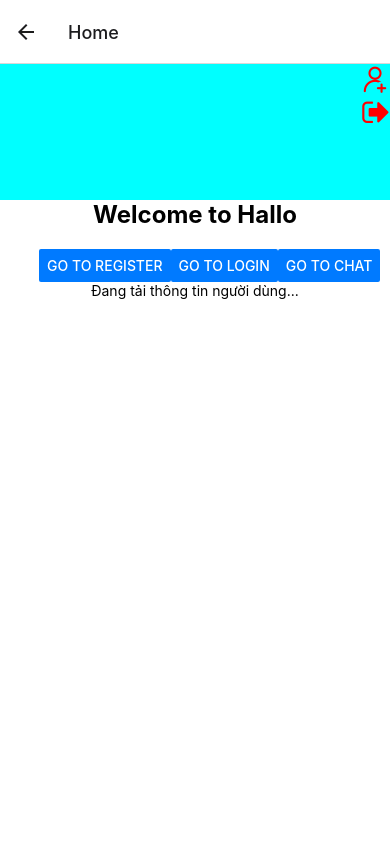
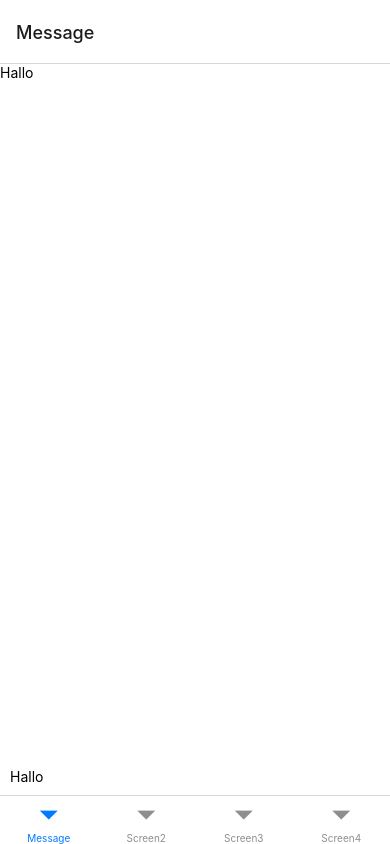
Before and after one commit to NhanTanDat/appchatmobile, a React Native app: screen /Home in a window 390 px wide. Built offline with nearby package versions, Linux system fonts and the light colour scheme; no server answers.

Commit message:
thêm bottom tab

```diff
--- a/App.js
+++ b/App.js
@@ -26,7 +26,7 @@ export default function App() {
       <Stack.Navigator>
 
         <Stack.Screen name="Login"  component={Login} />
-        <Stack.Screen name="Home" component={Home} />
+        <Stack.Screen name="Home" component={Home} options={{ headerShown: false }} />
         <Stack.Screen name="Register" component={Register} />
         <Stack.Screen name="Message" component={Message} />
 
--- a/modules/Home/AddfriendModal.js
+++ b/modules/Home/AddfriendModal.js
@@ -1,85 +1,18 @@
-/*import * as React from 'react';
-import { useState,useEffect } from 'react';
-import { Button, View, Text, TextInput, FlatList,Alert } from 'react-native';
-import { getRequest } from '../service';
-
-
-function AddfriendModal() {
-  const [searchQuery, setSearchQuery] = useState('');
-  const [searchResults, setSearchResults] = useState([]);
-
-
-  const findUser = async () => {
-    const apiUrl = 'http://localhost:3000/api/users/find/user';
-    const headers = {
-      'Content-Type': 'application/json; charset=utf-8',
-
-    };
-    console.log(searchQuery)
-    const requestBody = {
-
-    };
-
-    const response = await getRequest(
-      apiUrl,
-      JSON.stringify(requestBody)
-    );
-
-
-    if (!response.error) {
-      console.log(response);
-    } else {
-      console.log(response);
-    }
-  };
-const renderItem = ({ item }) => (
-  <TouchableOpacity>
-      <Text>{item.name}</Text>
-      <Text>{item.email}</Text>
-      <Text>{item.phone}</Text>
-  </TouchableOpacity>
-);
-
-
-
-  return (
-    <View style={{ flex: 1, alignItems: 'center', justifyContent: 'flex-start',backgroundColor:"blue",width:"90%" }}>
-        <View style={{flexDirection:"row",backgroundColor:"red"}}>
-        <TextInput
-                placeholder="Enter phone, name, or email"
-                value={searchQuery}
-                onChangeText={text => setSearchQuery(text)}
-                style={{ borderWidth: 1, borderColor: '#ccc', padding: 10, marginBottom: 10 }}
-            />
-            <Button title="Search" onPress={findUser} />
-
-
-        </View>
-
-
-
-    </View>
-  );
-}
-
-export default AddfriendModal
-// ... other code from the previous section
-*/
 import * as React from 'react';
 import { useState, useEffect } from 'react';
-import { Button, View, Text, TextInput, FlatList, TouchableOpacity, StyleSheet, ActivityIndicator } from 'react-native';
+import { Button, View, Text, TextInput, FlatList, TouchableOpacity, StyleSheet, ActivityIndicator, ScrollView } from 'react-native';
 import { getRequest, postRequest } from '../service';
 import IntroduceUser from './IntroduceUser';
 import FriendRequest from './FriendRequest';
 
 function AddfriendModal() {
   const [searchQuery, setSearchQuery] = useState('');
-  const [searchResults, setSearchResults] = useState([{},{}]);
-  const[receiverId,setReceiverId]=useState('');
+  const [searchResults, setSearchResults] = useState([]);
   const [isLoading, setIsLoading] = useState(false);
-  const [error, setError] = useState(null);
-  const _id= localStorage.getItem('_id');
+  const _id = localStorage.getItem('_id');
   let selectedFriendId = null;
+  const [responseMessage, setResponseMessage] = useState('');
+
 
   useEffect(() => {
     const fetchUsers = async () => {
@@ -88,15 +21,12 @@ function AddfriendModal() {
         const apiUrl = 'http://localhost:3000/api/users/find/user';
         const requestBody = { data: searchQuery };
 
-        const response = await postRequest(apiUrl, JSON.stringify(requestBody)); // Truyền requestBody vào hàm getRequest
-        console.log(response);
+        const response = await postRequest(apiUrl, JSON.stringify(requestBody));
 
         if (!response.error) {
           setSearchResults(response);
-          console.log(1)
-          console.log(searchResults)
         } else {
-          setError(response.message);
+          console.error('Error fetching users:', response.message);
         }
       } finally {
         setIsLoading(false);
@@ -110,76 +40,59 @@ function AddfriendModal() {
   const handleSearch = (text) => {
     setSearchQuery(text);
   };
+
   const handleSelectFriend = (friendId) => {
+    selectedFriendId = friendId;
+    handlesendFriendRequest();
+  };
 
-    selectedFriendId = friendId;
-    console.log('====================================1111');
-    console.log(selectedFriendId)
-    console.log('====================================1111');
+  const handlesendFriendRequest = () => {
+    sendFriendRequest();
+  };
 
-    handlesendFriendRequest()
-  };
-  const handlesendFriendRequest=() => {
-
-    sendFriendRequest()
-  };
-  const renderItem = ({ item  }) => (
-    <View style={{flexDirection:"row",backgroundColor:"yellow"}}>
+  const renderItem = ({ item }) => (
+    <View style={{ flexDirection: "row", backgroundColor: "yellow" }}>
       <TouchableOpacity style={styles.userItem}>
         <View>
           <Text>id: {item._id}</Text>
           <Text>Name: {item.name}</Text>
           <Text>Email: {item.email}</Text>
           <Text>Phone: {item.phone}</Text>
-          {/* Hiển thị các thuộc tính khác của person nếu cần */}
         </View>
-    </TouchableOpacity >
+      </TouchableOpacity>
       <TouchableOpacity onPress={() => handleSelectFriend(item._id)}>
         <Text>Kết bạn</Text>
       </TouchableOpacity>
     </View>
-
   );
 
-
-
-
-  ////Gửi lời mời kết bạn
- const sendFriendRequest = async (senderId, receiverId) => {
+  const sendFriendRequest = async () => {
     try {
       const apiUrl = `http://localhost:3000/api/users/sendfriendrequest`;
       const requestBody = {
-
         senderId: _id,
         receiverId: selectedFriendId
       };
-    const response = await postRequest(
-      apiUrl,
-      JSON.stringify(requestBody)
-    );
-      // Check if the request was successful
+      const response = await postRequest(apiUrl, JSON.stringify(requestBody));
+
       if (response.error) {
-        // If there was an error, handle it
         console.error('Error sending friend request:', response.message);
+        setResponseMessage(response.message);
         throw new Error('Failed to send friend request');
       }
+
       if (!response.error) {
-
-
-        console.log('====================================');
         console.log(response);
-        console.log('====================================');
       }
 
     } catch (error) {
-      // Handle any errors that occur during the process
       console.error('Error sending friend request:', error.message);
       throw error;
     }
   };
 
-
   return (
+    <ScrollView style={{ width: "100%", height: "100%" }}>
       <View style={styles.container}>
         <View style={styles.searchContainer}>
           <TextInput
@@ -198,17 +111,14 @@ function AddfriendModal() {
           ) : null}
           {isLoading ? <ActivityIndicator size="small" /> : null}
         </View>
+        <Text>{responseMessage}</Text>
         <View style={{ width: '100%', height: '100%', flex: 1 }}>
-        <View>
-          <Text>{receiverId}</Text>
+          <FriendRequest></FriendRequest>
+          <IntroduceUser></IntroduceUser>
         </View>
-        <FriendRequest></FriendRequest>
-
-        <IntroduceUser></IntroduceUser>
-
 
       </View>
-    </View>
+    </ScrollView>
   );
 }
 
@@ -223,7 +133,7 @@ const styles = StyleSheet.create({
   searchContainer: {
     flexDirection: 'column',
     backgroundColor: '#E0FFFF',
-    width:"100%"
+    width: "100%"
   },
   input: {
     borderWidth: 1,
@@ -235,19 +145,15 @@ const styles = StyleSheet.create({
   list: {
     flex: 1,
   },
-  error: {
-    color: 'red',
-    marginVertical: 10,
-  },
   userItem: {
     padding: 10,
     borderBottomWidth: 1,
     borderBottomColor: '#ccc',
-    width:"80%"
+    width: "80%"
   },
   userName: {
     fontWeight: 'bold',
-  },
+  }
 });
 
 export default AddfriendModal;
--- a/modules/Home/FriendRequest.js
+++ b/modules/Home/FriendRequest.js
@@ -127,7 +127,7 @@ useEffect(() => {
 )}
 
 {registerError && (
-  <Text>Error: {JSON.stringify(registerError)}</Text>
+  <Text>Error: {response.message}</Text>
 )}
     </View>
   )
--- a/modules/Home/Home.js
+++ b/modules/Home/Home.js
@@ -1,176 +1,249 @@
-import React, { useState,useEffect, useCallback } from 'react';
-import { View, Text, Button, TouchableOpacity, Modal } from 'react-native';
+// import React, { useState,useEffect, useCallback } from 'react';
+// import { View, Text, Button, TouchableOpacity, Modal } from 'react-native';
 
-import { useNavigation } from '@react-navigation/native';
-import AddfriendModal from './AddfriendModal';
-import { postRequest } from '../service';
+// import { useNavigation } from '@react-navigation/native';
+// import AddfriendModal from './AddfriendModal';
+// import { postRequest } from '../service';
 import Icon from 'react-native-vector-icons/FontAwesome';
-import Icon1 from 'react-native-vector-icons/AntDesign';
-import AsyncStorage from '@react-native-async-storage/async-storage';
+ import Icon1 from 'react-native-vector-icons/AntDesign';
+ import AsyncStorage from '@react-native-async-storage/async-storage';
 
 
-export default function Home() {
+// export default function Home() {
 
 
-    const navigation = useNavigation();
-    const [user, setUser] = useState(null);  const [userData, setUserData] = useState(null);
-    const [friendRequest, setfriendRequest] = useState([{},{}]);
-    const [isModalVisible, setModalVisible] = useState(false);
-    const token = localStorage.getItem('token');
+//     const navigation = useNavigation();
+//     const [user, setUser] = useState(null);  const [userData, setUserData] = useState(null);
+//     const [friendRequest, setfriendRequest] = useState([{},{}]);
+//     const [isModalVisible, setModalVisible] = useState(false);
+//     const token = localStorage.getItem('token');
 
 
-    const handleLogout = async () => {
-        try {
-          await AsyncStorage.removeItem('token');
-          navigation.navigate('Login');
-        } catch (error) {
-          console.error('Error removing token:', error);
-        }
-      };
-    const toggleModal = () => {
-        setModalVisible(!isModalVisible);
-    };
-    const sendTokentoServer = async () => {
-        console.log("1")
-        const apiUrl = 'http://localhost:3000/api/users/userInfo';
+    // const handleLogout = async () => {
+    //     try {
+    //       await AsyncStorage.removeItem('token');
+    //       navigation.navigate('Login');
+    //     } catch (error) {
+    //       console.error('Error removing token:', error);
+    //     }
+    //   };
+//     const toggleModal = () => {
+//         setModalVisible(!isModalVisible);
+//     };
+//     const sendTokentoServer = async () => {
+//         console.log("1")
+//         const apiUrl = 'http://localhost:3000/api/users/userInfo';
 
-        const requestBody = {
+//         const requestBody = {
 
-          token:token
-        };
-        const response = await postRequest(
-          apiUrl,
-          JSON.stringify(requestBody)
-        );
+//           token:token
+//         };
+//         const response = await postRequest(
+//           apiUrl,
+//           JSON.stringify(requestBody)
+//         );
 
-        if (!response.error) {
-            setUserData(response)
-            await AsyncStorage.setItem('_id',response._id);
-            await AsyncStorage.setItem('User',response.name);
-            console.log('====================================');
+//         if (!response.error) {
+//             setUserData(response)
+//             await AsyncStorage.setItem('_id',response._id);
+//             await AsyncStorage.setItem('User',response.name);
+//             console.log('====================================');
 
-            console.log('====================================');
-          console.log(response)
+//             console.log('====================================');
+//           console.log(response)
 
 
 
 
 
-        }
+//         }
 
-        if (response.error) {
-          console.log(response)
+//         if (response.error) {
+//           console.log(response)
 
 
-        }
+//         }
 
-      }
+//       }
 
-      useEffect(()=>{
-        sendTokentoServer();
+//       useEffect(()=>{
+//         sendTokentoServer();
 
-      },[])
-    return (
-        <View style={{
-            flex: 1,
-            backgroundColor: '#fff',
-            alignItems: 'center',
-            justifyContent: 'flex-start',
-        }}>
-            <View><Text>{token}</Text></View>
-            <View style={{ flex: 0.2, width: "100%", backgroundColor: "cyan", alignItems: "flex-end" }}>
-            <TouchableOpacity onPress={toggleModal}>
-                  <Icon1 name="adduser" size={30} color="#FF0000" /> {/* Thay đổi tên icon, kích thước và màu sắc tùy ý */}
-                  </TouchableOpacity>
-                <TouchableOpacity onPress={handleLogout}>
-                  <Icon name="sign-out" size={30} color="#FF0000" /> {/* Thay đổi tên icon, kích thước và màu sắc tùy ý */}
-                  </TouchableOpacity>
-            </View>
+//       },[])
+//     return (
+//         <View style={{
+//             flex: 1,
+//             backgroundColor: '#fff',
+//             alignItems: 'center',
+//             justifyContent: 'flex-start',
+//         }}>
+//             <View><Text>{token}</Text></View>
+//             <View style={{ flex: 0.2, width: "100%", backgroundColor: "cyan", alignItems: "flex-end" }}>
+//             <TouchableOpacity onPress={toggleModal}>
+//                   <Icon1 name="adduser" size={30} color="#FF0000" /> {/* Thay đổi tên icon, kích thước và màu sắc tùy ý */}
+//                   </TouchableOpacity>
+//                 <TouchableOpacity onPress={handleLogout}>
+//                   <Icon name="sign-out" size={30} color="#FF0000" /> {/* Thay đổi tên icon, kích thước và màu sắc tùy ý */}
+//                   </TouchableOpacity>
+//             </View>
 
-            <Text style={{
-                fontSize: 24,
-                fontWeight: 'bold',
-                marginBottom: 20,
-            }}>Welcome to Hallo</Text>
+//             <Text style={{
+//                 fontSize: 24,
+//                 fontWeight: 'bold',
+//                 marginBottom: 20,
+//             }}>Welcome to Hallo</Text>
 
-            <View style={{
-                flexDirection: 'row',
-                justifyContent: 'space-between',
-                width: '80%',
-            }}>
-                <Button
-                    title="Go to Register"
-                    onPress={() => navigation.navigate('Register')}
-                    color="#007AFF"
-                />
-                <Button
-                    title="Go to Login"
-                    onPress={() => navigation.navigate('Login')}
-                    color="#007AFF"
-                />
-                <Button
-                    title="Go to Chat"
-                    onPress={() => navigation.navigate('Message')}
-                    color="#007AFF"
-                />
-            </View>
-            <View>
-            {userData ? (
-        <>
+//             <View style={{
+//                 flexDirection: 'row',
+//                 justifyContent: 'space-between',
+//                 width: '80%',
+//             }}>
+//                 <Button
+//                     title="Go to Register"
+//                     onPress={() => navigation.navigate('Register')}
+//                     color="#007AFF"
+//                 />
+//                 <Button
+//                     title="Go to Login"
+//                     onPress={() => navigation.navigate('Login')}
+//                     color="#007AFF"
+//                 />
+//                 <Button
+//                     title="Go to Chat"
+//                     onPress={() => navigation.navigate('Message')}
+//                     color="#007AFF"
+//                 />
+//             </View>
+//             <View>
+//             {userData ? (
+//         <>
 
-          <Text>Thông tin người dùng:</Text>
-          <Text>ID: {userData._id}</Text>
-          <Text>Name: {userData.name}</Text>
-          <Text>Email: {userData.email}</Text>
-          <Text>Phone Number: {userData.phone}</Text>
+//           <Text>Thông tin người dùng:</Text>
+//           <Text>ID: {userData._id}</Text>
+//           <Text>Name: {userData.name}</Text>
+//           <Text>Email: {userData.email}</Text>
+//           <Text>Phone Number: {userData.phone}</Text>
 
 
 
 
 
-        </>
-      ) : (
-        <Text>Đang tải thông tin người dùng...</Text>
-      )}
-            </View>
+//         </>
+//       ) : (
+//         <Text>Đang tải thông tin người dùng...</Text>
+//       )}
+//             </View>
 
-            <Modal
-                animationType="slide"
-                transparent={true}
-                visible={isModalVisible}
-                onRequestClose={toggleModal}
-            >
-                <View style={{
-                    flex: 1,
+//             <Modal
+//                 animationType="slide"
+//                 transparent={true}
+//                 visible={isModalVisible}
+//                 onRequestClose={toggleModal}
+//             >
+//                 <View style={{
+//                     flex: 1,
 
-                    justifyContent: "center",
-                    alignItems: "center",
-                    marginTop: 22,
-                    backgroundColor: 'rgba(0,0,0,0.5)'
-                }}>
-                    <View style={{
-                        margin: 20,
-                        backgroundColor: "white",
-                        borderRadius: 20,
-                        padding: 35,
-                        alignItems: "center",
-                        shadowColor: "#000",
-                        shadowOffset: {
-                            width: 0,
-                            height: 2
-                        },
-                        width:"70%",height:"80%",
-                        shadowOpacity: 0.25,
-                        shadowRadius: 3.84,
-                        elevation: 5
-                    }}>
+//                     justifyContent: "center",
+//                     alignItems: "center",
+//                     marginTop: 22,
+//                     backgroundColor: 'rgba(0,0,0,0.5)'
+//                 }}>
+//                     <View style={{
+//                         margin: 20,
+//                         backgroundColor: "white",
+//                         borderRadius: 20,
+//                         padding: 35,
+//                         alignItems: "center",
+//                         shadowColor: "#000",
+//                         shadowOffset: {
+//                             width: 0,
+//                             height: 2
+//                         },
+//                         width:"70%",height:"80%",
+//                         shadowOpacity: 0.25,
+//                         shadowRadius: 3.84,
+//                         elevation: 5
+//                     }}>
 
-                        <AddfriendModal/>
+//                         <AddfriendModal/>
 
-                        <Button title="Đóng" onPress={toggleModal} />
-                    </View>
-                </View>
-            </Modal>
-        </View>
-    );
+//                         <Button title="Đóng" onPress={toggleModal} />
+//                     </View>
+//                 </View>
+//             </Modal>
+//         </View>
+//     );
+// }
+import * as React from 'react';
+import { View, Text, StyleSheet,TouchableOpacity } from 'react-native';
+import { createBottomTabNavigator } from '@react-navigation/bottom-tabs';
+import { NavigationContainer } from '@react-navigation/native';
+import Message from '../Chat/Message';
+
+function Screen1() {
+  return (
+    <View style={styles.container}>
+      <Text>Screen 1</Text>
+    </View>
+  );
 }
+
+const handleLogout = async () => {
+  try {
+    await AsyncStorage.removeItem('token');
+    navigation.navigate('Login');
+  } catch (error) {
+    console.error('Error removing token:', error);
+  }
+};
+function Screen2() {
+  return (
+    <View style={styles.container}>
+      <Text>Screen 2</Text>
+    </View>
+  );
+}
+
+function Screen3() {
+  return (
+    <View style={styles.container}>
+      <Text>Screen 3</Text>
+    </View>
+  );
+}
+
+function Screen4() {
+  return (
+    <View style={styles.container}>
+      <Text>Screen 4</Text>
+
+                <TouchableOpacity onPress={handleLogout}>
+                  <Icon name="sign-out" size={30} color="#FF0000" /> {/* Thay đổi tên icon, kích thước và màu sắc tùy ý */}
+                  </TouchableOpacity>
+
+    </View>
+  );
+}
+
+const Tab = createBottomTabNavigator();
+
+export default function App() {
+  return (
+    <View style={styles.container}>
+
+        <Tab.Navigator>
+          <Tab.Screen name="Message" component={Message} />
+          <Tab.Screen name="Screen2" component={Screen2} />
+          <Tab.Screen name="Screen3" component={Screen3} />
+          <Tab.Screen name="Screen4" component={Screen4} />
+        </Tab.Navigator>
+
+    </View>
+  );
+}
+
+const styles = StyleSheet.create({
+  container: {
+    flex: 1,
+  },
+});
--- a/package.json
+++ b/package.json
@@ -26,7 +26,7 @@
     "react-native-elements": "^3.4.3",
     "react-native-gesture-handler": "~2.14.0",
     "react-native-reanimated": "~3.6.2",
-    "react-native-safe-area-context": "^4.8.2",
+    "react-native-safe-area-context": "^4.9.0",
     "react-native-screens": "~3.29.0",
     "react-native-sensitive-info": "^5.5.8",
     "react-native-vector-icons": "^10.0.3",
```
Also changed, not shown: 1 other file (tests, documents, lock files or other folders). Lines whose indentation alone changed are shown as unchanged.
